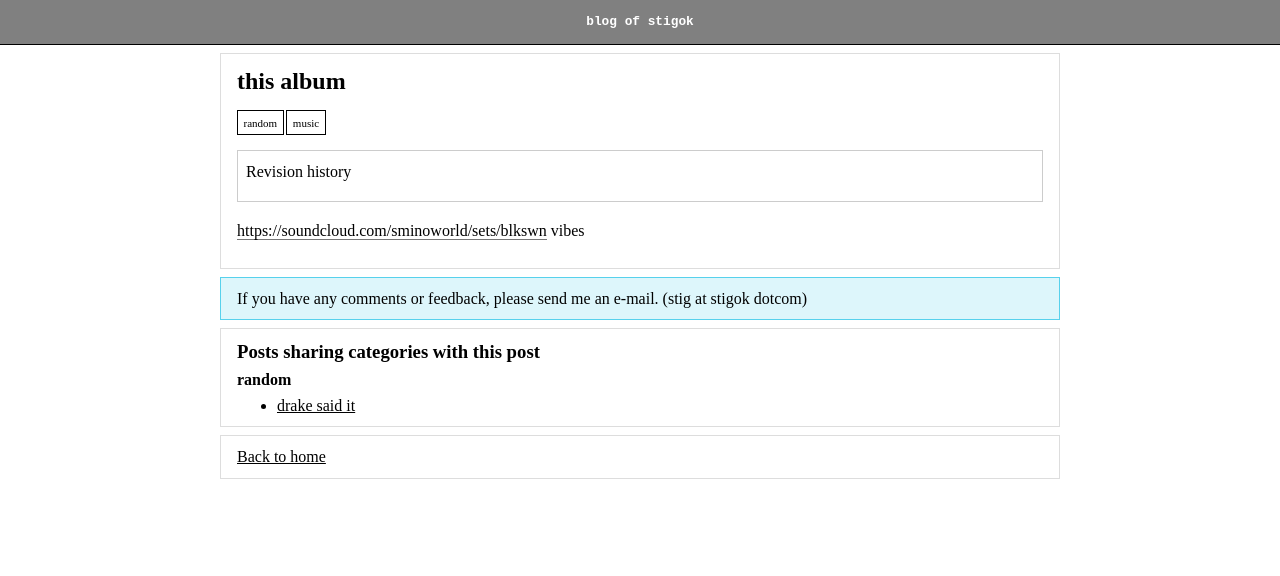
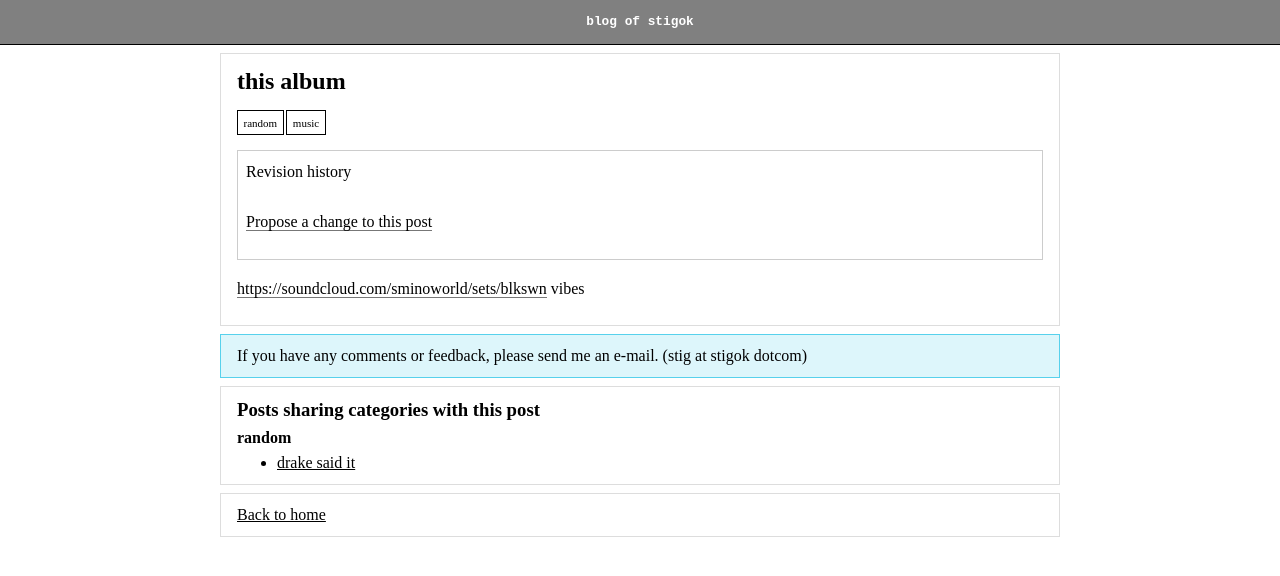
Before and after one commit to stigok/blog.stigok.com, a Jekyll site: the page built from collections/_posts/2017-03-14-this-album.md, in a window 1280 px wide. Shown: the top 576 px of the page. Built offline with Jekyll 4.4.1, drawn with Linux system fonts in a browser that asks for light colours.

```diff
--- a/Gemfile
+++ b/Gemfile
@@ -8,7 +8,7 @@ source "https://rubygems.org"
 #
 # This will help ensure the proper Jekyll version is running.
 # Happy Jekylling!
-gem "jekyll", "~> 3.8.5"
+gem "jekyll", "~> 3.8.7"
 
 # This is the default theme for new Jekyll sites. You may change this to anything you like.
 #gem "minima", "~> 2.5.0"
--- a/_includes/post.html
+++ b/_includes/post.html
@@ -39,6 +39,9 @@
         </li>
       {% endfor %}
     </ul>
+    <p>
+      <a href="{{site.upstream}}/tree/master/collection/_posts/{{item.path}}">Propose a change to this post</a>
+    </p>
   </section>
   {{ page.content }}
 </article>
```
Also changed, not shown: Gemfile.lock.
